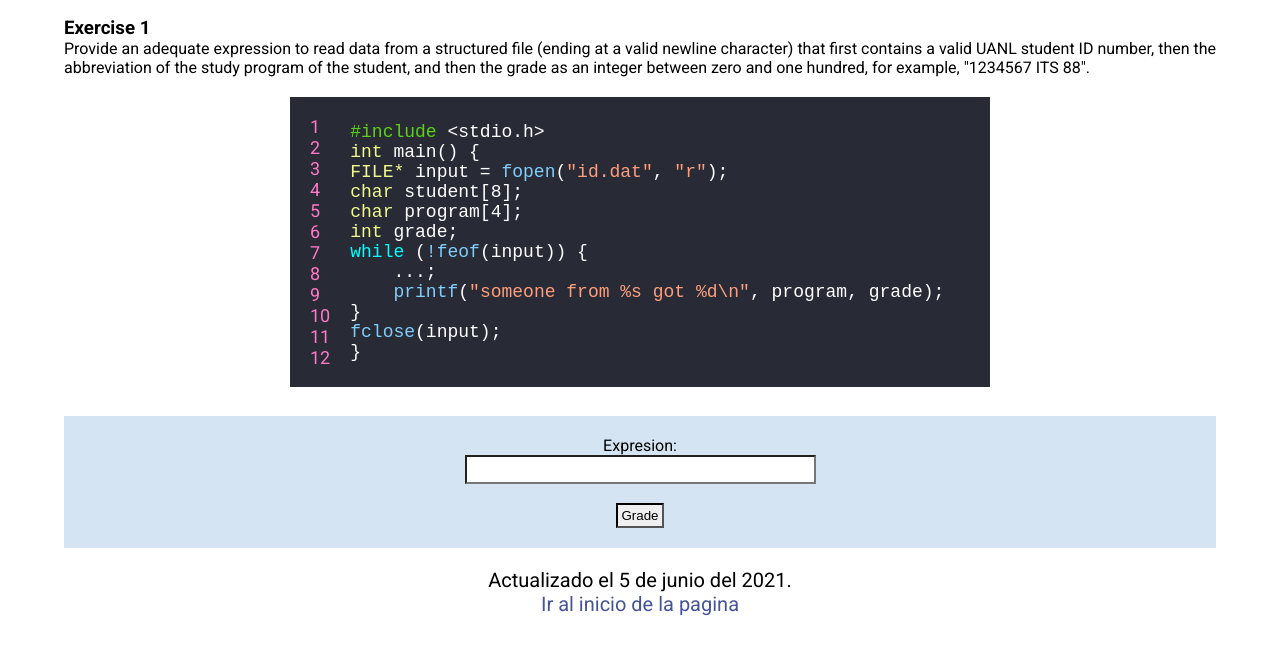
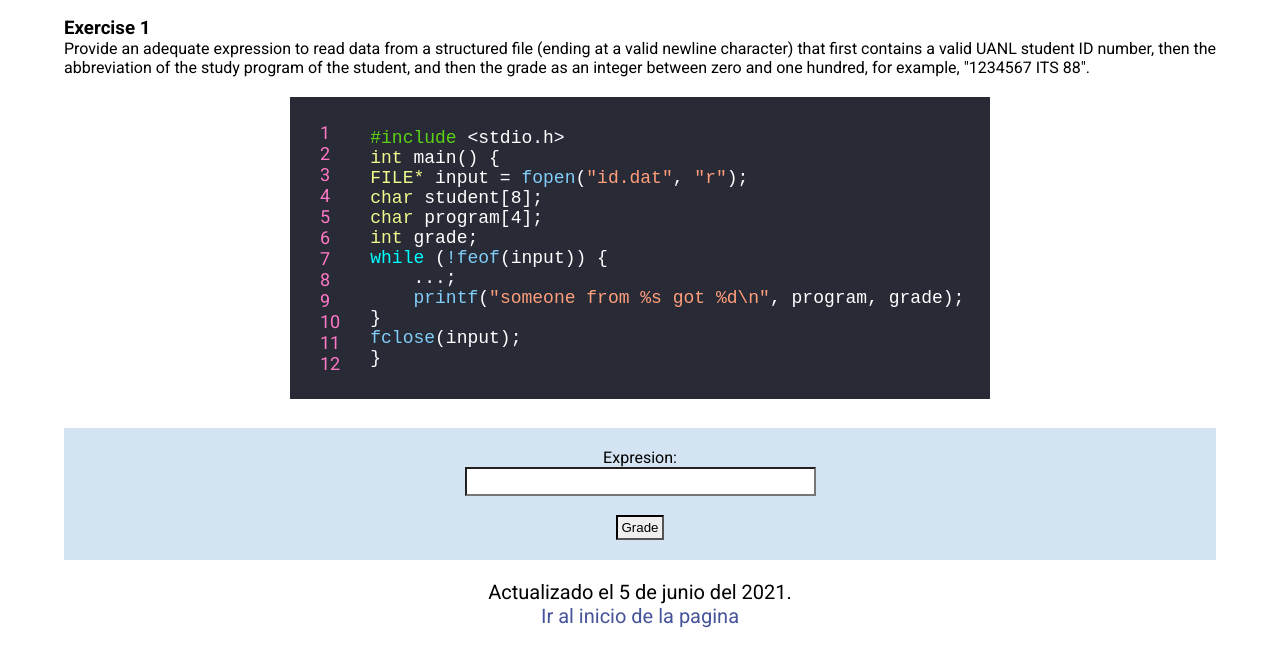
Before and after one commit to rulgamer03/test2, a plain HTML site: page index.html in a window 1280 px wide. Shown: the part 1158-1815 px from the top of the page. Drawn offline with nearby package versions, Linux system fonts and the light colour scheme.

Commit message:
Update index.html

```diff
--- a/index.html
+++ b/index.html
@@ -195,7 +195,7 @@ int main() {
 <div class="scroll">
     <table class="code">
         <tr>
-            <td class="code">
+            <td class="newcode">
                 <span class="number">1</span></br>
                 <span class="number">2</span></br>
                 <span class="number">3</span></br>
```
